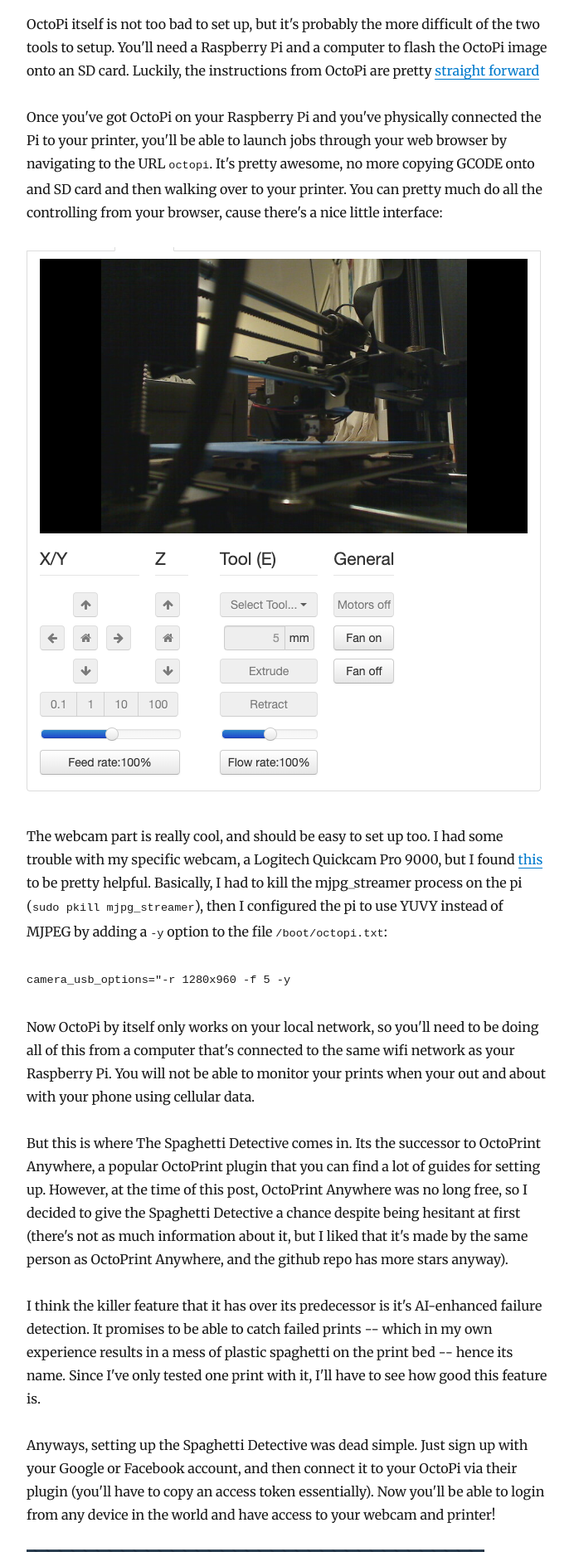
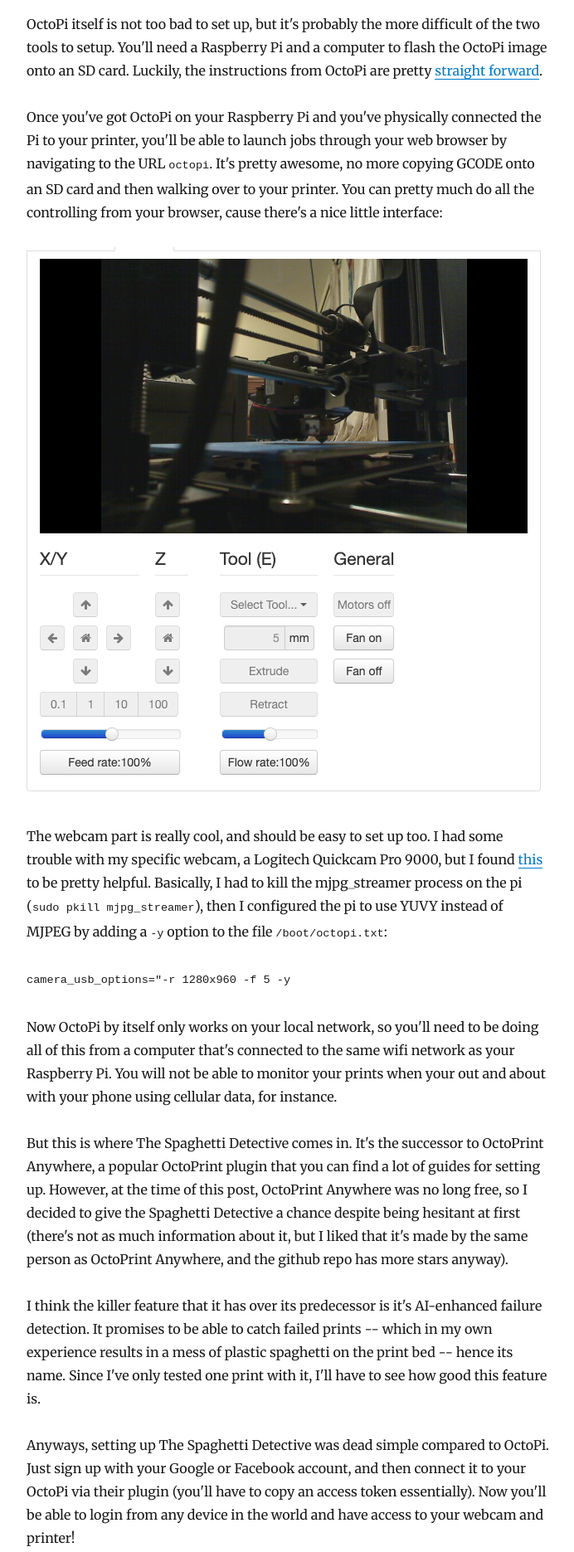
Before and after one commit to kevin-chau/kevinchau, a Gatsby site: page /blog/3d-printing-remote-monitoring-octoprint-octopi-the-spaghetti-detective/ in a window 1280 px wide. Shown: the part 480-2351 px from the top of the page at 83% size, without its empty margins (293-985 px from the left). Built offline with nearby package versions, Linux system fonts and the light colour scheme; Gatsby itself is replaced by a stand-in of ours; some packages are replaced by stand-ins of ours; code samples lack their colours.

Commit message:
Update Blog “3d-printing-remote-monitoring-octoprint-octopi-the-spaghetti-detective”

````diff
--- a/content/blog/3d-printing-remote-monitoring-octoprint-octopi-the-spaghetti-detective.md
+++ b/content/blog/3d-printing-remote-monitoring-octoprint-octopi-the-spaghetti-detective.md
@@ -6,9 +6,9 @@ description: A guide to watching your 3D prints anywhere in the world.
 ---
 Today I'm setting up [The Spaghetti Detective](https://www.thespaghettidetective.com/) to work with my Monoprice Maker Select Plus which I recently set up with OctoPi. This has been an absolute game changer -- it's allowed me to remote control my printer from any device with a web browser.
 
-OctoPi itself is not too bad to set up, but it's probably the more difficult of the two tools to setup. You'll need a Raspberry Pi and a computer to flash the OctoPi image onto an SD card. Luckily, the instructions from OctoPi are pretty [straight forward](https://octoprint.org/download/)
+OctoPi itself is not too bad to set up, but it's probably the more difficult of the two tools to setup. You'll need a Raspberry Pi and a computer to flash the OctoPi image onto an SD card. Luckily, the instructions from OctoPi are pretty [straight forward](https://octoprint.org/download/).
 
-Once you've got OctoPi on your Raspberry Pi and you've physically connected the Pi to your printer, you'll be able to launch jobs through your web browser by navigating to the URL `octopi`. It's pretty awesome, no more copying GCODE onto and SD card and then walking over to your printer. You can pretty much do all the controlling from your browser, cause there's a nice little interface:
+Once you've got OctoPi on your Raspberry Pi and you've physically connected the Pi to your printer, you'll be able to launch jobs through your web browser by navigating to the URL `octopi`. It's pretty awesome, no more copying GCODE onto an SD card and then walking over to your printer. You can pretty much do all the controlling from your browser, cause there's a nice little interface:
 
 ![octopi interface](/assets/octopi-interface.png "octopi interface")
 
@@ -18,16 +18,16 @@ The webcam part is really cool, and should be easy to set up too. I had some tro
 camera_usb_options="-r 1280x960 -f 5 -y
 ```
 
-Now OctoPi by itself only works on your local network, so you'll need to be doing all of this from a computer that's connected to the same wifi network as your Raspberry Pi. You will not be able to monitor your prints when your out and about with your phone using cellular data.
+Now OctoPi by itself only works on your local network, so you'll need to be doing all of this from a computer that's connected to the same wifi network as your Raspberry Pi. You will not be able to monitor your prints when your out and about with your phone using cellular data, for instance.
 
-But this is where The Spaghetti Detective comes in. Its the successor to OctoPrint Anywhere, a popular OctoPrint plugin that you can find a lot of guides for setting up. However, at the time of this post, OctoPrint Anywhere was no long free, so I decided to give the Spaghetti Detective a chance despite being hesitant at first (there's not as much information about it, but I liked that it's made by the same person as OctoPrint Anywhere, and the github repo has more stars anyway).
+But this is where The Spaghetti Detective comes in. It's the successor to OctoPrint Anywhere, a popular OctoPrint plugin that you can find a lot of guides for setting up. However, at the time of this post, OctoPrint Anywhere was no long free, so I decided to give the Spaghetti Detective a chance despite being hesitant at first (there's not as much information about it, but I liked that it's made by the same person as OctoPrint Anywhere, and the github repo has more stars anyway).
 
 I think the killer feature that it has over its predecessor is it's AI-enhanced failure detection. It promises to be able to catch failed prints -- which in my own experience results in a mess of plastic spaghetti on the print bed -- hence its name. Since I've only tested one print with it, I'll have to see how good this feature is.
 
-Anyways, setting up the Spaghetti Detective was dead simple. Just sign up with your Google or Facebook account, and then connect it to your OctoPi via their plugin (you'll have to copy an access token essentially). Now you'll be able to login from any device in the world and have access to your webcam and printer!
+Anyways, setting up The Spaghetti Detective was dead simple compared to OctoPi. Just sign up with your Google or Facebook account, and then connect it to your OctoPi via their plugin (you'll have to copy an access token essentially). Now you'll be able to login from any device in the world and have access to your webcam and printer!
 
 ![](/assets/spaghettidetectiveinterface.png)
 
 Unfortunately, there's the issue of pricing tiers with The Spaghetti Detective. There's a free tier, but since I only started using it I'm not sure how limited it really is. All I really wanted was webcam monitoring, so it's probably good enough for that. I think the paid tiers give you more hours for the failure detection, but I probably won't be using the failure detection so much, as I don't really plan on using this setup as an excuse to leave my house and printer unattended for hours. I don't think this is a totally fool-proof setup, and should not be considered a safe way to ensure your house doesn't burn down. Remember folks, there's always a risk of fire when you're using 3D printers, especially cause the technology is still in its infancy.
 
-In the end, this was really just an experiment to see if it was possible to 100% remotely monitor and control my printer. I would say it was successful, but I'd still planning on only printing when I'm at home. I'll give it 10 years or so before this technology is stable enough that you could just leave your printer unattended while your outside your house -- similar to the way you'd leave your washer and dryer unattended (who wants to wait around for their laundry to finish?). Until then, unattended 3D printing is a lot closer to leaving the oven on while your away, and most people aren't dumb enough to do that.
+In the end, this was really just an experiment to see if it was possible to 100% remotely monitor and control my printer. I would say it was successful, but I'm still planning on only printing when I'm at home. I'll give it 10 years or so before this technology is stable enough that you could just leave your printer unattended while you're outside your house -- similar to the way you'd leave your washer and dryer unattended (who wants to wait around for their laundry to finish?). Until then, unattended 3D printing is a lot closer to leaving the oven on while your away, and most people aren't dumb enough to do that.
````
